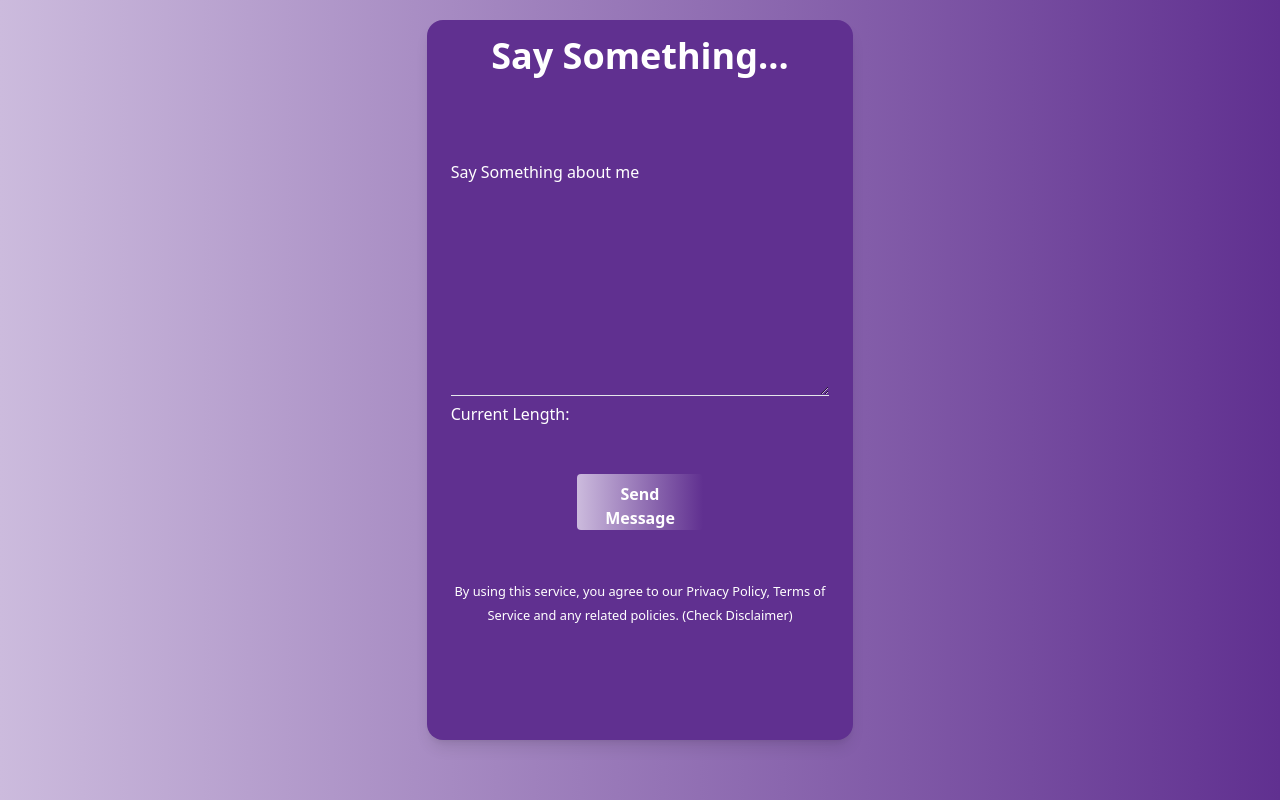
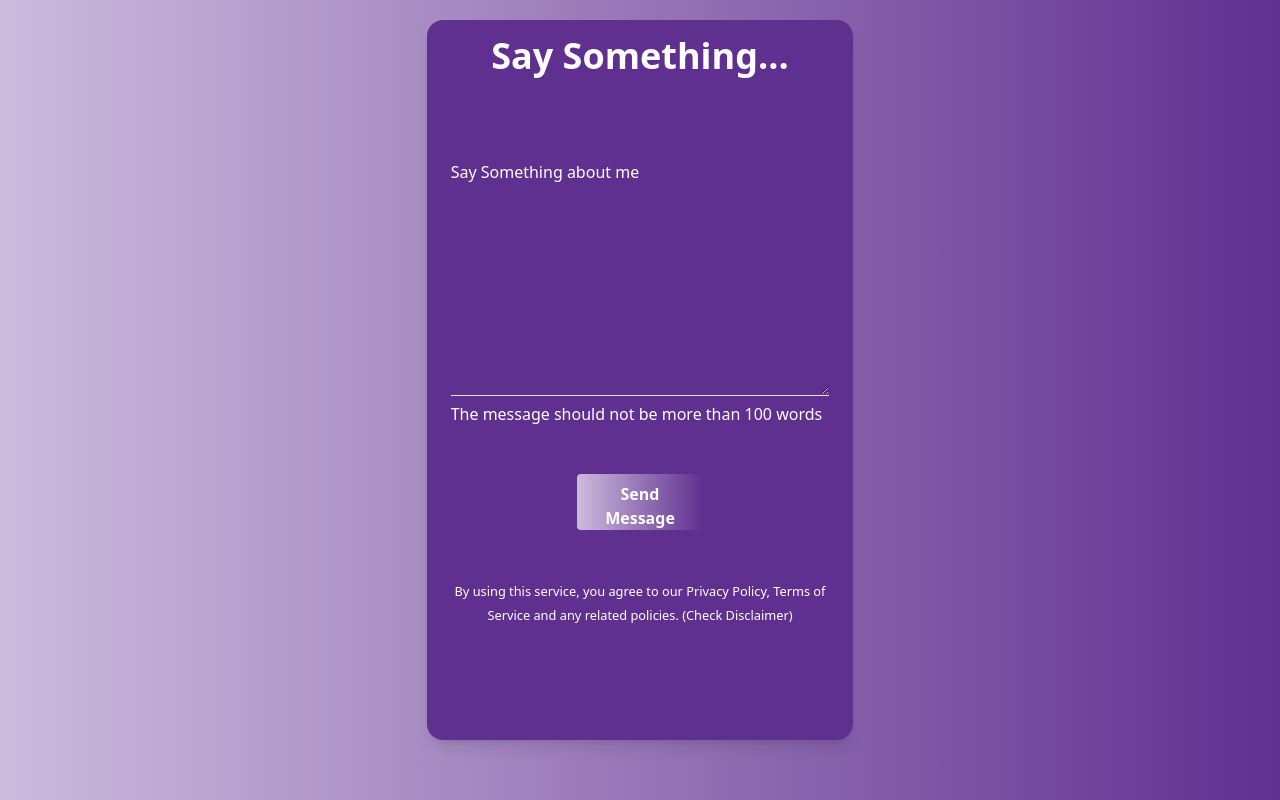
Before and after one commit to Agboola12/Anonymous-Message-Frontend, a React (Create React App) app: page /message/1 in a window 1280 px wide. Built offline with nearby package versions, Linux system fonts and the light colour scheme.

Commit message:
working on the functionality

```diff
--- a/src/User/Message.js
+++ b/src/User/Message.js
@@ -22,6 +22,13 @@ const Message = () => {
       userId: id,
       message: message.current.value,
     };
+
+    if (message.length > message.current.maxLength) {
+      setErrorMessage('Message exceeds maximum length.');
+      return;
+    }
+    setErrorMessage(null);
+
     setIsLoading(true);
     axios
       .post(BaseUrl + 'message', data)
@@ -71,7 +78,8 @@ const Message = () => {
                 >
                   Say Something about me
                 </label>
-                <p>Current Length: {message.length}</p>
+                <p>The message should not be more than 100 words</p>
+                {errorMessage && <p style={{ color: 'red' }}>{errorMessage}</p>}
               </div>
 
             </div>
```
